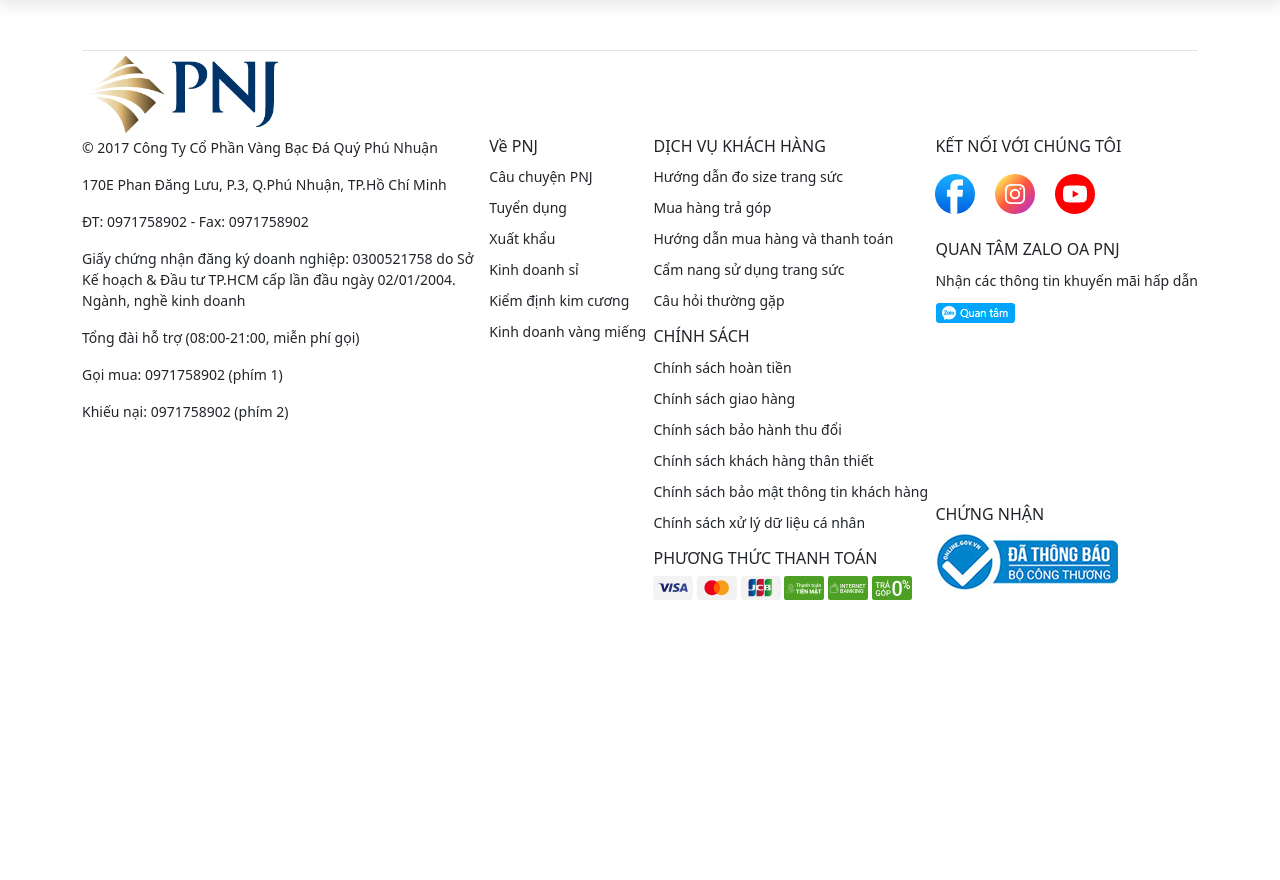
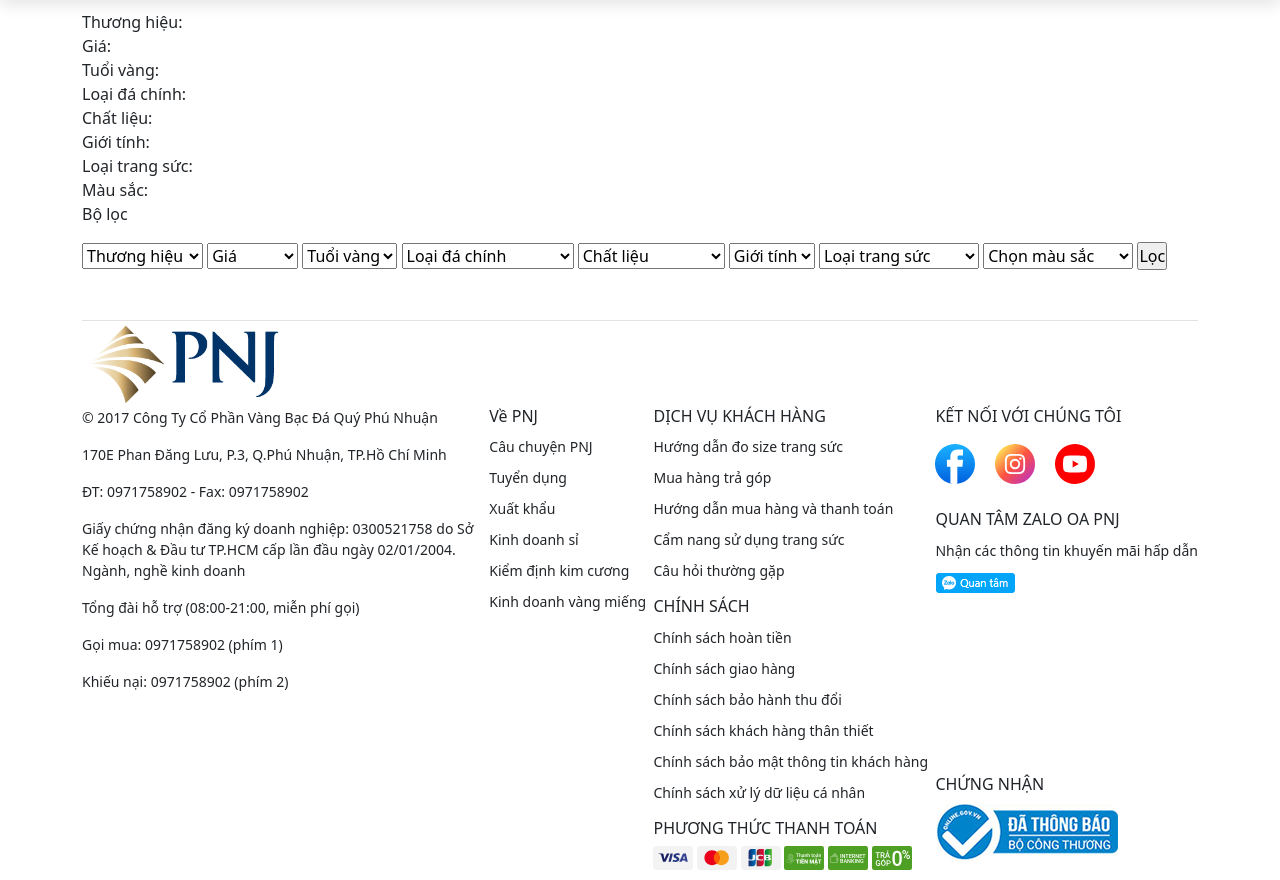
Before and after one commit to XuanTruong1810/PNJ, a PHP site: page / in a window 1280 px wide. Shown: the part 139-1019 px from the top of the page. Before the commit the page ends 739 px from the top, so only its background shows below. Run offline with PHP 8.4, Linux system fonts and the light colour scheme.

Commit message:
config file

```diff
--- a/Views/__Layout/Main.php
+++ b/Views/__Layout/Main.php
@@ -4,6 +4,7 @@
         $page = isset($_GET['page']) ? $_GET['page'] : 'home';
         switch ($page) {
             case 'home':
+                include './home.php';
                 break;
             case 'main1':
                 include './main1.php';
--- /dev/null
+++ b/Views/home.php
@@ -0,0 +1,119 @@
+<?php
+// Kiểm tra xem form đã được gửi đi hay chưa
+if ($_SERVER["REQUEST_METHOD"] == "GET") {
+    // Lấy giá trị của các phần tử select từ biến $_GET
+    $brand = isset($_GET['brand']) ? $_GET['brand'] : '';
+    $price = isset($_GET['price']) ? $_GET['price'] : '';
+    $age = isset($_GET['age']) ? $_GET['age'] : '';
+    $stone = isset($_GET['stone']) ? $_GET['stone'] : '';
+    $material = isset($_GET['material']) ? $_GET['material'] : '';
+    $gender = isset($_GET['gender']) ? $_GET['gender'] : '';
+    $jewelry = isset($_GET['Jewelry']) ? $_GET['Jewelry'] : '';
+    $color = isset($_GET['color']) ? $_GET['color'] : '';
+
+    // Hiển thị các giá trị đã chọn
+    echo "Thương hiệu: " . $brand . "<br>";
+    echo "Giá: " . $price . "<br>";
+    echo "Tuổi vàng: " . $age . "<br>";
+    echo "Loại đá chính: " . $stone . "<br>";
+    echo "Chất liệu: " . $material . "<br>";
+    echo "Giới tính: " . $gender . "<br>";
+    echo "Loại trang sức: " . $jewelry . "<br>";
+    echo "Màu sắc: " . $color . "<br>";
+}
+?>
+
+<div>
+    <div class="main_productList-left">
+        <p>Bộ lọc</p>
+        <div class="filter">
+            <form action="" method="get" name="Form_Filter">
+                <select class="brand-select" name="brand">
+                    <option value="" selected disabled>Thương hiệu</option>
+                    <option value="value1" <?php if ($brand == 'value1') echo 'selected' ?>>PNJ</option>
+                    <option value="value2" <?php if ($brand == 'value2') echo 'selected' ?>>PNJSilver</option>
+                    <option value="value3" <?php if ($brand == 'value3') echo 'selected' ?>>STYLE BY PNJ</option>
+                    <option value="value4" <?php if ($brand == 'value4') echo 'selected' ?>>Disney|PNJ</option>
+                    <option value="value5" <?php if ($brand == 'value5') echo 'selected' ?>>SANRIO</option>
+                </select>
+                <select class="price-select" name="price">
+                    <option value="" selected disabled>Giá</option>
+                    <option value="value1">Vàng 10k</option>
+                    <option value="value1">Vàng 14k</option>
+                    <option value="value1">Vàng 18k</option>
+                    <option value="value1">Vàng 24k</option>
+                </select>
+                <select class="age-select" name="age">
+                    <option value="" selected disabled>Tuổi vàng</option>
+                    <option value="value1">Vàng 10k</option>
+                    <option value="value2">Vàng 14k</option>
+                    <option value="value3">Vàng 18k</option>
+                    <option value="value4">Vàng 24k</option>
+                </select>
+                <select class="type-select-stone-primary" name="stone">
+                    <option value="" selected disabled>Loại đá chính</option>
+                    <option value="Freshwater Pearl">Freshwater Pearl</option>
+                    <option value="Ruby">Ruby</option>
+                    <option value="Sapphire">Sapphire</option>
+                    <option value="Topaz">Topaz</option>
+                    <option value="Citrine">Citrine</option>
+                    <option value="Amethyst">Amethyst</option>
+                    <option value="ECZ">ECZ</option>
+                    <option value="CZ">CZ</option>
+                    <option value="Synthetic">Synthetic</option>
+                    <option value="Tourmaline">Tourmaline</option>
+                    <option value="Moon">Moon</option>
+                    <option value="Peridot">Peridot</option>
+                    <option value="Garnat">Garnat</option>
+                    <option value="Southsea Pearl">Southsea Pearl</option>
+                    <option value="Tahiti Pearl">Tahiti Pearl</option>
+                    <option value="Akoya Pearl">Akoya Pearl</option>
+                    <option value="Quartz">Quartz</option>
+                    <option value="Tsavorite">Tsavorite</option>
+                    <option value="Tanzanite">Tanzanite</option>
+                    <option value="Nhân tạo">Nhân tạo</option>
+                    <option value="Không gắn đá">Không gắn đá</option>
+                    <option value="Sythetic">Sythetic</option>
+                    <option value="Kim cương">Kim cương</option>
+                    <option value="Ngọc trai">Ngọc trai</option>
+                    <option value="Suncut">Suncut</option>
+                    <option value="Ngọc Trai Swarovski">Ngọc Trai Swarovski</option>
+                    <option value="Xoàn mỹ">Xoàn mỹ</option>
+                    <option value="Diamond">Diamond</option>
+                </select>
+                <select class="material-select" name="material">
+                    <option value="" selected disabled>Chất liệu</option>
+                    <option value="value1">Vàng</option>
+                    <option value="value1">Bạc</option>
+                    <option value="value1">Hợp kim cao cấp</option>
+                    <option value="value1">Platinum</option>
+                </select>
+                <select class="gender-select" name="gender">
+                    <option value="" selected disabled>Giới tính</option>
+                    <option value="value1">Nam</option>
+                    <option value="value1">Nữ</option>
+                    <option value="value1">Unisex</option>
+                    <option value="value1">Trẻ con</option>
+                </select>
+                <select class="typeOfJewelry-select" name="Jewelry">
+                    <option value="" selected disabled>Loại trang sức</option>
+                    <option value="value1">Nhẫn</option>
+                    <option value="value1">Sản phẩm theo bộ</option>
+                </select>
+                <select class="color-select" name="color">
+                    <option value="" selected disabled>Chọn màu sắc</option>
+                    <option value="Vàng + Đen">Vàng + Đen</option>
+                    <option value="Hồng + Đen">Hồng + Đen</option>
+                    <option value="Trắng">Trắng</option>
+                    <option value="Hồng">Hồng</option>
+                    <option value="Vàng">Vàng</option>
+                    <option value="3 màu">3 màu</option>
+                    <option value="Màu khác">Màu khác</option>
+                    <option value="Bạc si vàng hồng">Bạc si vàng hồng</option>
+                    <option value="Vàng +Trắng">Vàng + Trắng</option>
+                </select>
+                <input type="submit" value="Lọc">
+            </form>
+        </div>
+    </div>
+</div>
--- a/Views/index.php
+++ b/Views/index.php
@@ -27,5 +27,6 @@ $publicFile = $singleton->PublicFile();
     <?php include "./__Layout/Footer.php" ?>
   </div>
 </body>
+<script src="https://cdn.jsdelivr.net/npm/bootstrap@5.3.2/dist/js/bootstrap.bundle.min.js" integrity="sha384-C6RzsynM9kWDrMNeT87bh95OGNyZPhcTNXj1NW7RuBCsyN/o0jlpcV8Qyq46cDfL" crossorigin="anonymous"></script>
 
 </html>
--- a/Views/main1.php
+++ /dev/null
@@ -1,3 +0,0 @@
-<div>
-    <h1>Main 1</h1>
-</div>
--- a/Views/main2.php
+++ /dev/null
@@ -1,3 +0,0 @@
-<div>
-    <h2>Main2</h2>
-</div>
--- a/Views/main3.php
+++ /dev/null
@@ -1,3 +0,0 @@
-<div>
-    <h1>Main3 nhe</h1>
-</div>
--- a/Views/main4.php
+++ /dev/null
@@ -1,3 +0,0 @@
-<div>
-    <h1>Main4</h1>
-</div>
```
